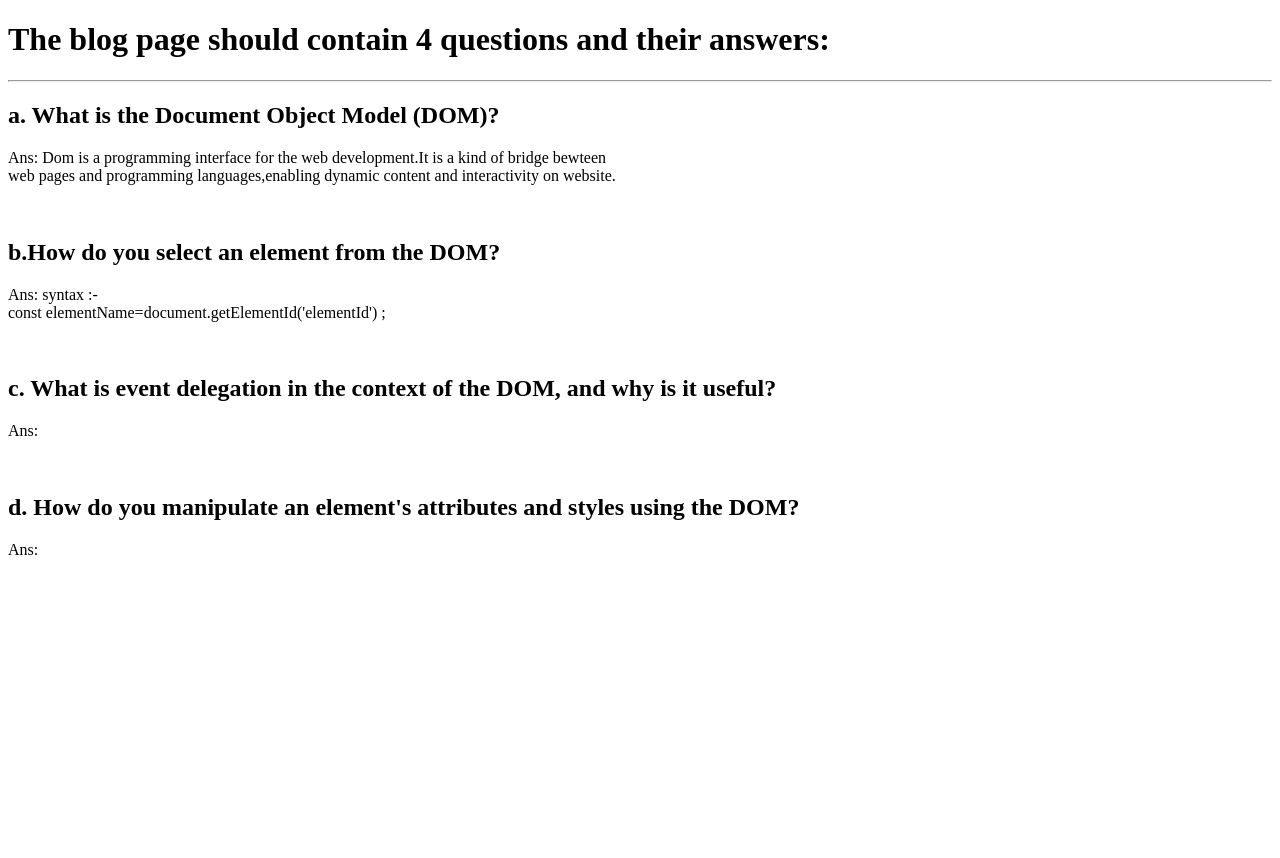
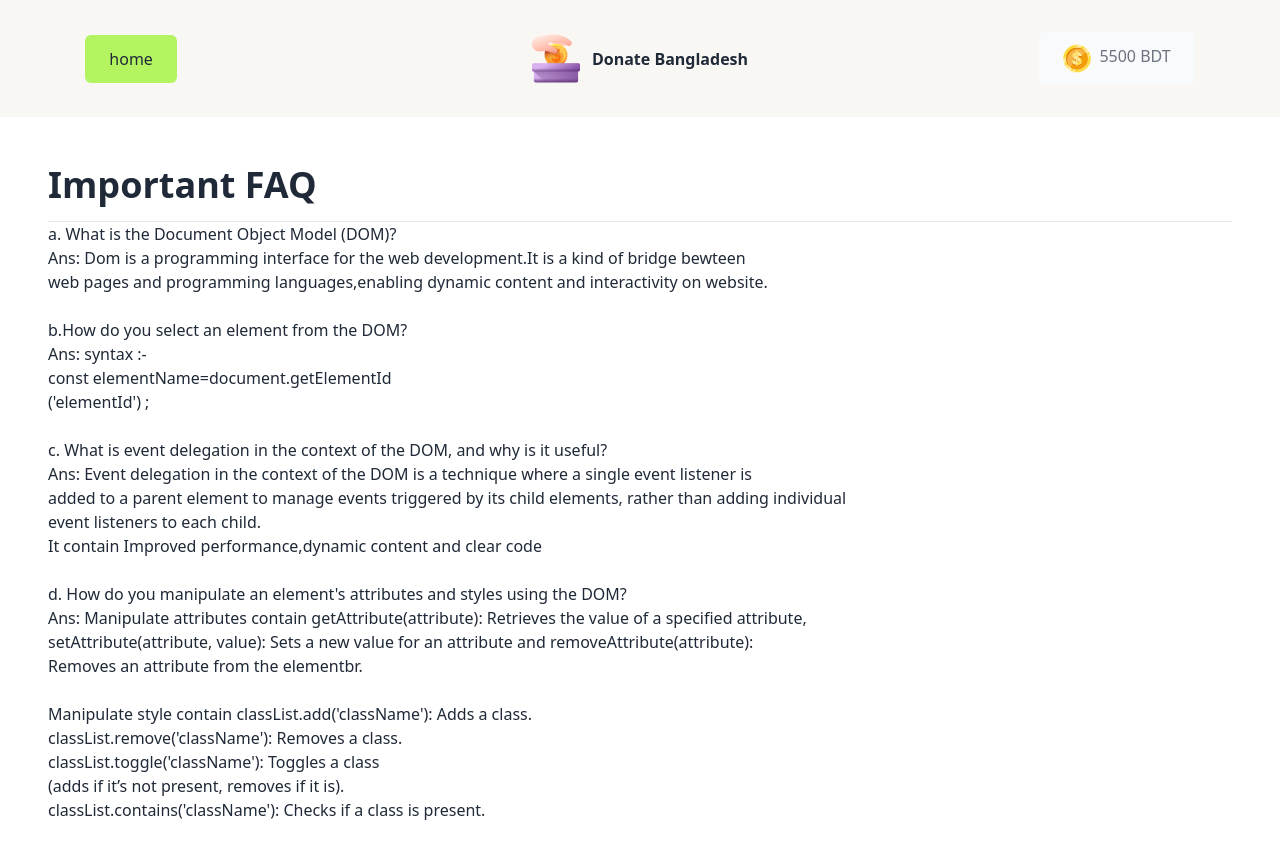
Before and after one commit to shithirani/assignment-five, a plain HTML site: page blog.html in a window 1280 px wide. Before the commit the page ends 800 px from the top, so only its background shows below. Drawn offline with nearby package versions, Linux system fonts and the light colour scheme.

Commit message:
all is done

```diff
--- a/blog.html
+++ b/blog.html
@@ -1,16 +1,43 @@
 <!DOCTYPE html>
-<html lang="en" >
+<html lang="en" data-theme="light" >
 <head>
     <meta charset="UTF-8">
     <meta name="viewport" content="width=device-width, initial-scale=1.0">
     <title>Blog</title>
+    <!-- daisy-ui link -->
+    <link href="https://cdn.jsdelivr.net/npm/daisyui@4.12.10/dist/full.min.css" rel="stylesheet" type="text/css" />
+    <script src="https://cdn.tailwindcss.com"></script>
 
 
 </head>
 <body>
 
-    <div>
-        <h1>The blog page should contain 4 questions and their answers:</h1>
+   <div class="bg-[#F9F7F3]">
+
+<div class="navbar  w-11/12  mx-auto   p-8 ">
+    <div id="blog-btn"
+    class="navbar-start">
+    <button id="home-btn" class="bg-[#B4F461]  px-6 py-3 rounded-md">home</button>
+
+    </div>
+    <div class="navbar-center hidden lg:flex gap-x-3">
+
+      <div><img src="./image/logo.png" alt=""></i></div>
+      <div><h3 class=" font-bold">Donate Bangladesh</h3></div>
+    </div>
+    <div class="navbar-end gap-x-3 ">
+
+      <button id="main-btn"
+       class="flex space-x-2 bg-gray-50 py-3 px-6 rounded-md"><img src="./image/coin.png" alt=""><h3 class="text-gray-500">5500 BDT</h3></button>
+    </div>
+  </div>
+
+</div>
+  <!-- question-part -->
+    <div class="lg:p-12 p-4">
+        <h1 class="font-bold text-4xl mb-4">
+            Important FAQ
+        </h1>
 
         <hr>
         <h2>a. What is the Document Object Model (DOM)?</h2>
@@ -18,13 +45,28 @@
         <br>
         <h2>b.How do you select an element from the DOM?</h2>
         <p>Ans:  syntax :-<br>
-        const elementName=document.getElementId('elementId') ;</p><br>
+        const elementName=document.getElementId <br>('elementId') ;</p><br>
 
         <h2>c. What is event delegation in the context of the DOM, and why is it useful?</h2>
-        <p>Ans: </p><br>
-        <h2>d. How do you manipulate an element's attributes and styles using the DOM?</h2>
-        <p>Ans:</p>
+        <p>Ans:  Event delegation in the context of the DOM is a technique where a single event listener is <br> added to a parent element to manage events triggered by its child elements, rather than adding individual <br>event listeners to each child. <br>It contain Improved performance,dynamic content and clear code </p><br>
+
+        <h2>d. How do you manipulate an element's  attributes and styles using the DOM?</h2>
+        <p>Ans: Manipulate attributes contain getAttribute(attribute): Retrieves the value of a specified attribute,<br> setAttribute(attribute, value): Sets a new value for an attribute and removeAttribute(attribute): <br> Removes an attribute from the elementbr. <br> <br>
+
+         Manipulate style contain classList.add('className'): Adds a class. <br>
+         classList.remove('className'): Removes a class. <br>
+         classList.toggle('className'): Toggles a class <br> (adds if it’s not present, removes if it is). <br>
+         classList.contains('className'): Checks if a class is present.
+        </p>
+
+
     </div>
-    <script src="./js/index.js"></script>
+
+    <!-- connection -->
+    <script>
+        document.getElementById('home-btn').addEventListener('click',function(){
+            window.location.href='./index.html'
+        })
+    </script>
 </body>
 </html>
--- a/js/index.js
+++ b/js/index.js
@@ -19,6 +19,7 @@ document.getElementById('flood-donate').addEventListener('click', function (even
         return;
     }
 
+
     const newBalence = getOutValue('flood-one-value');
     const newamount = newBalence + firstDoante;
 
@@ -32,6 +33,8 @@ document.getElementById('flood-donate').addEventListener('click', function (even
     const totalAmount = mainBtn - firstDoante;
 
     document.getElementById('main-btn').innerText = totalAmount.toFixed(2);
+
+    document.getElementById('my_modal_1').showModal();
 
 
     //   history item
@@ -74,6 +77,7 @@ document.getElementById('flood-donate-two').addEventListener('click', function (
     const totalAmount = mainBtn - firstDoante;
 
     document.getElementById('main-btn').innerText = totalAmount.toFixed(2);
+    document.getElementById('my_modal_1').showModal();
 
 
     // history itrm
@@ -113,7 +117,7 @@ document.getElementById('quota-donate-three').addEventListener('click', function
     const totalAmount = mainBtn - firstDoante;
 
     document.getElementById('main-btn').innerText = totalAmount.toFixed(2);
-
+    document.getElementById('my_modal_1').showModal();
 
     // history item
     const historyItem = document.createElement('div');
```
Also changed, not shown: index.html (+26 -8 lines).
